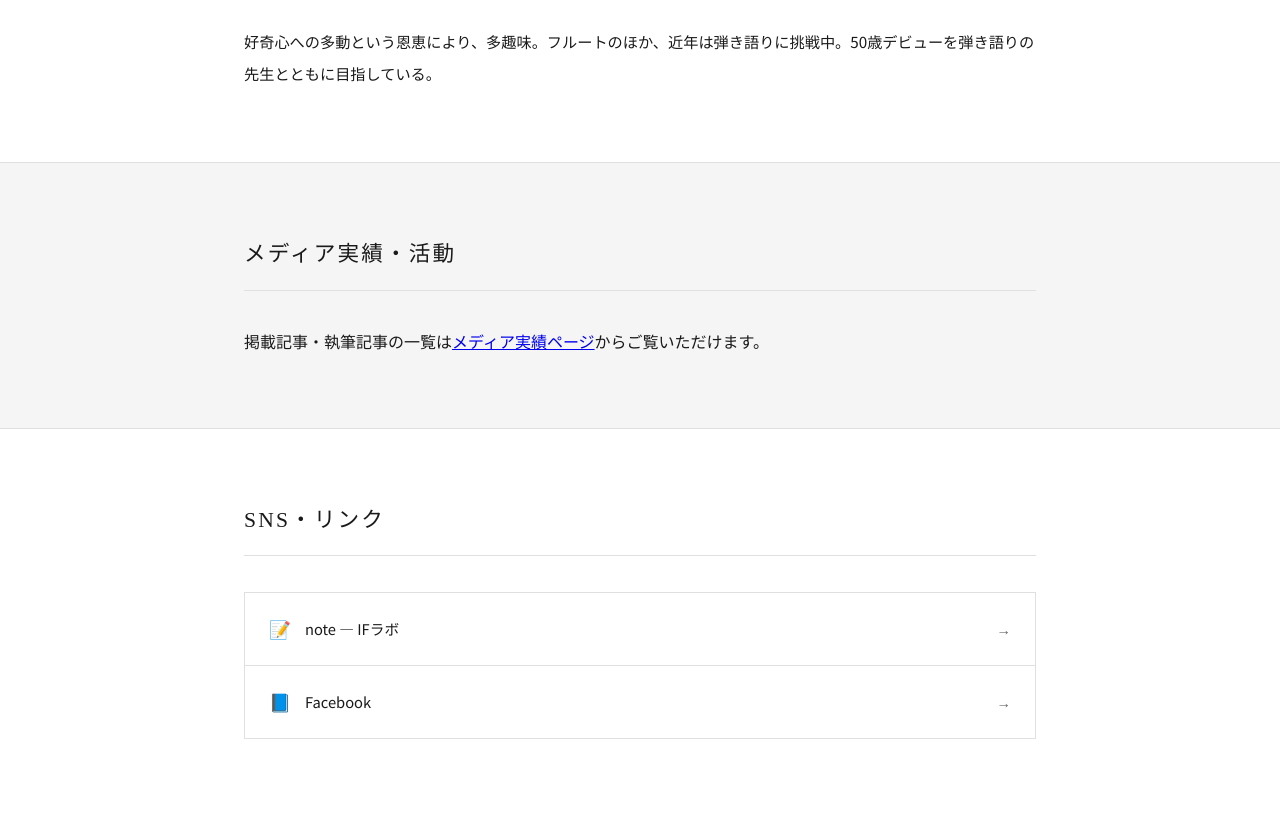
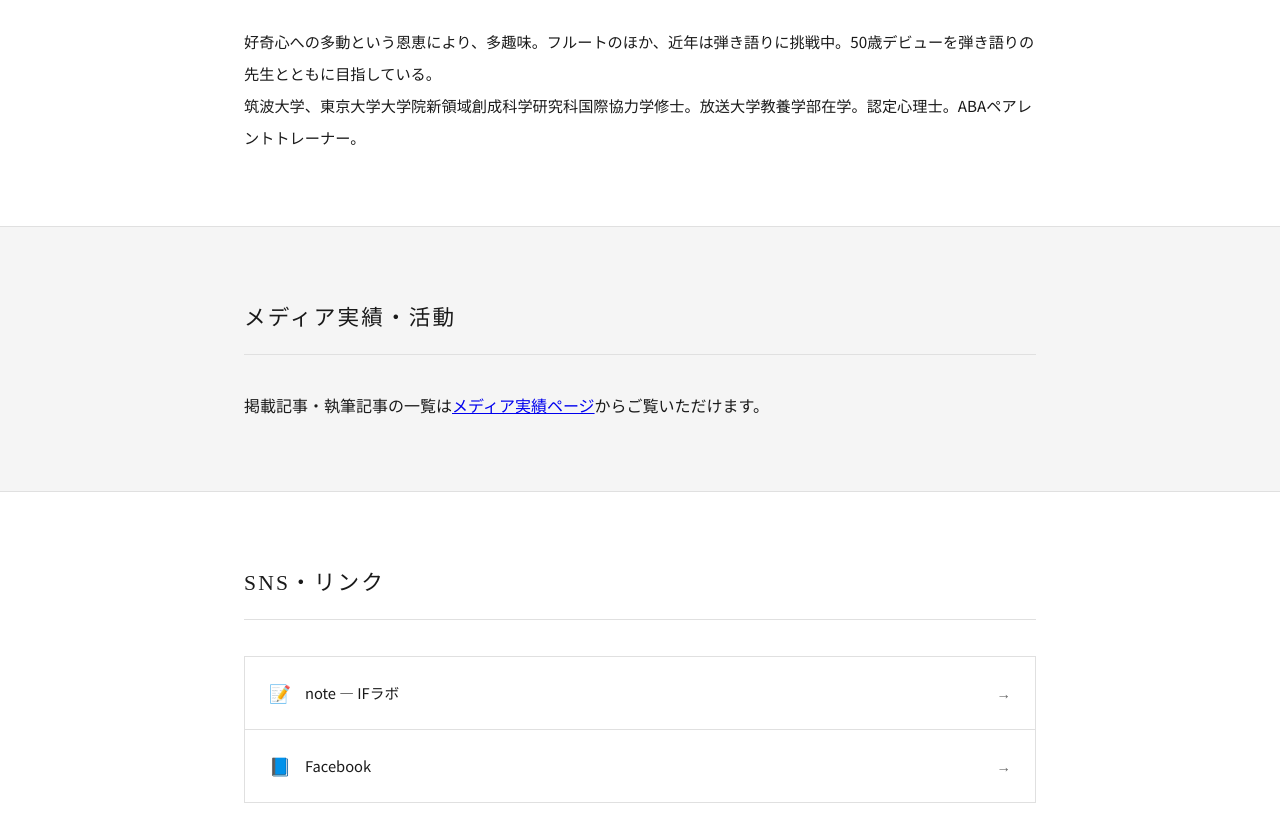
Before and after one commit to makanuma-cpu/akanumamisato-site, a plain HTML site: page index.html in a window 1280 px wide. Shown: the part 1203-2040 px from the top of the page. Drawn offline with Linux system fonts and the light colour scheme.

Commit message:
Update index.html

```diff
--- a/index.html
+++ b/index.html
@@ -73,6 +73,7 @@
         <p>子どもたちの学び支援だけでなく、母親支援も積極的に行っている。応用行動分析学を活用した「ABAペアレントトレーニング」をはじめ、「不安講座」や「至らないと思ってしまう自分に寄り添う会」などを開催。子どもが不登校でも発達障害があっても、まず母親が「自分らしく自分の人生を生きる」ことを大切にしている。</p>
         <br>
         <p>好奇心への多動という恩恵により、多趣味。フルートのほか、近年は弾き語りに挑戦中。50歳デビューを弾き語りの先生とともに目指している。</p>
+        <p>筑波大学、東京大学大学院新領域創成科学研究科国際協力学修士。放送大学教養学部在学。認定心理士。ABAペアレントトレーナー。</p>
       </div>
     </div>
   </section>
```
